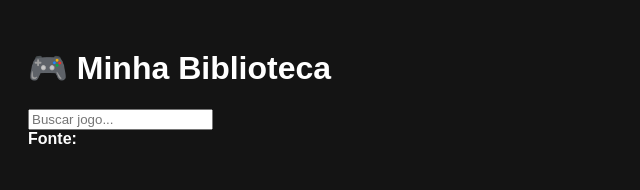
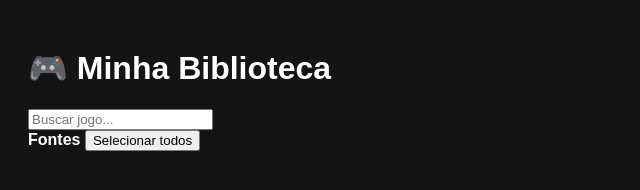
Before and after one commit to wellfsilva/minha-biblioteca, a website: page index.html in a window 1280 px wide. Shown: the whole page, without its empty margins (0-640 px from the left). Drawn offline with Linux system fonts and the light colour scheme.

Commit message:
Mais um ajuste no filtro

```diff
--- a/index.html
+++ b/index.html
@@ -12,12 +12,14 @@
 
 <!-- <div id="grid"></div> -->
 
-  <div class="filter-group">
-    <label><strong>Fonte:</strong></label>
-    <div id="source-filters">
-      <!-- Checkboxes serão gerados via JS -->
-    </div>
+<div class="filter-group">
+  <div class="filter-header">
+    <strong>Fontes</strong>
+    <button id="select-all-sources">Selecionar todos</button>
   </div>
+
+  <div id="source-filters" class="source-filters"></div>
+</div>
 
 <script src="script.js"></script>
 </body>
--- a/script.js
+++ b/script.js
@@ -52,6 +52,8 @@ function renderSourceFilters(games) {
   });
 }
 
+
+
 search.addEventListener("input", () => {
   const termo = search.value.toLowerCase();
   const filtrado = jogos.filter(j =>
```
